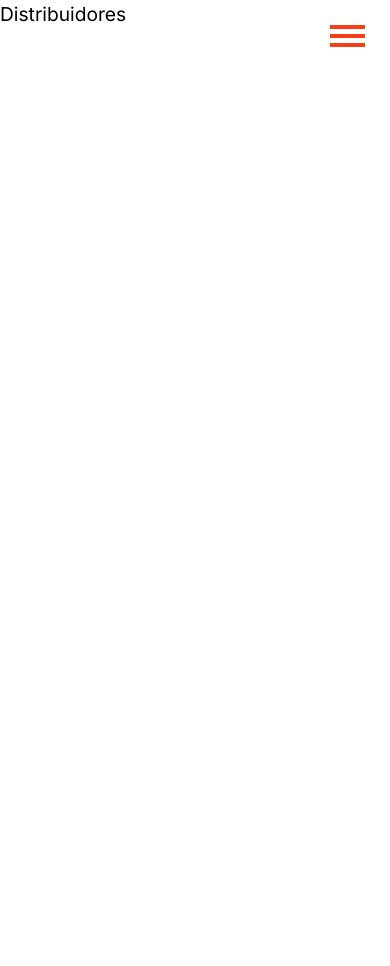
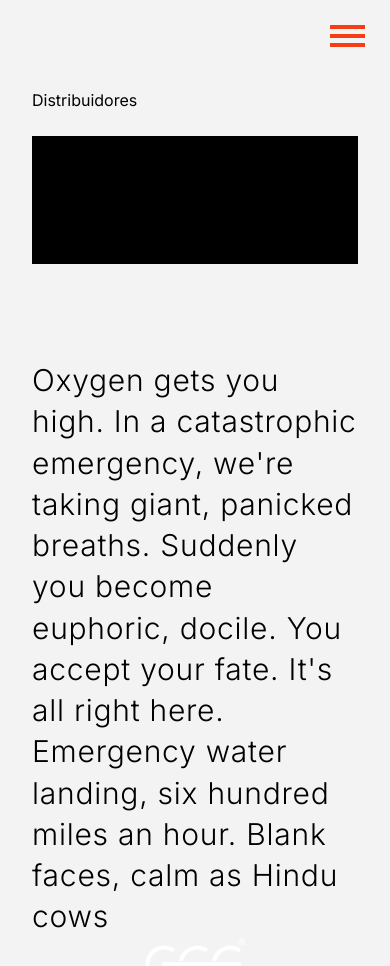
Before and after one commit to valeriaAnabeldePrado/gsg-web, a Next.js app: page /distribuidores in a window 390 px wide. Shown: the top 966 px of the page. Before the commit the page ends 844 px from the top, so only its background shows below. Built offline with nearby package versions, Linux system fonts and the light colour scheme.

Commit message:
agrego distribuidores

```diff
--- a/package.json
+++ b/package.json
@@ -12,11 +12,13 @@
     "@gsap/react": "^2.1.1",
     "clsx": "^2.1.1",
     "embla-carousel-react": "^8.1.7",
+    "framer-motion": "^11.11.8",
     "gsap": "^3.12.5",
     "gsap-trial": "^3.12.5",
     "next": "14.2.5",
     "react": "^18",
-    "react-dom": "^18"
+    "react-dom": "^18",
+    "tailwindcss-animate": "^1.0.7"
   },
   "devDependencies": {
     "postcss": "^8",
--- a/src/app/distribuidores/page.jsx
+++ b/src/app/distribuidores/page.jsx
@@ -1,7 +1,42 @@
 import React from "react";
+import "../productos/productosSection.css";
+import Image from "next/image";
+import logo from "../../../public/imagenes/logoBanner.png";
+import { TextGenerateEffect } from "@/components/ui/text-generate-effect";
+
+const words = `Oxygen gets you high. In a catastrophic emergency, we're taking giant, panicked breaths. Suddenly you become euphoric, docile. You accept your fate. It's all right here. Emergency water landing, six hundred miles an hour. Blank faces, calm as Hindu cows
+`;
 
 const Distribuidores = () => {
-  return <div>Distribuidores</div>;
+  return (
+    <div className="container-main-productos">
+      <div className="py-6">
+        <h1>Distribuidores</h1>
+      </div>
+      <div className="h-32 bg-black"></div>
+      <div className="py-20 flex flex-wrap flex-row ">
+        <div className="md:w-[70%]">
+          <TextGenerateEffect words={words} duration={0.1} />
+          {/* <p>
+            Lorem ipsum dolor sit amet consectetur, adipisicing elit. Quam, nam!
+            Ab velit minus eligendi eos. Officia optio ut voluptatum, minus
+            delectus numquam atque repellendus reprehenderit quia, est dolorem,
+            nostrum culpa?
+          </p> */}
+        </div>
+        <section className="w-100% flex-1 flex items-center justify-center ">
+          <Image src={logo} height={100} width={100} className="" />
+        </section>
+      </div>
+      <div className="py-6 flex align-middle justify-center">
+        <iframe
+          src="https://www.google.com/maps/d/embed?mid=1J0tpWPg0p5t3QT8peDOo0UOrrwVqQcUj&ehbc=2E312F"
+          width="640"
+          height="480"
+        ></iframe>
+      </div>
+    </div>
+  );
 };
 
 export default Distribuidores;
--- a/src/app/globals.css
+++ b/src/app/globals.css
@@ -8,7 +8,7 @@
 }
 
 :root {
-  font-size: clamp(1.2rem, 2vw, 2.5rem);
+  /* font-size: clamp(1.2rem, 2vw, 2.5rem); */
   --color-fondo: #f3f3f3;
   --color-fuente: #2a2a2a;
   --color-fuente-roja: #f53e16;
--- /dev/null
+++ b/src/components/ui/text-generate-effect.jsx
@@ -0,0 +1,57 @@
+"use client";
+import { useEffect } from "react";
+import { motion, stagger, useAnimate } from "framer-motion";
+import { cn } from "@/lib/utils";
+
+export const TextGenerateEffect = ({
+  words,
+  className,
+  filter = true,
+  duration = 0.1,
+}) => {
+  const [scope, animate] = useAnimate();
+  let wordsArray = words.split(" ");
+  useEffect(() => {
+    animate(
+      "span",
+      {
+        opacity: 1,
+        filter: filter ? "blur(0px)" : "none",
+      },
+      {
+        duration: duration ? duration : 1,
+        delay: stagger(0.05),
+      }
+    );
+  }, [scope.current]);
+
+  const renderWords = () => {
+    return (
+      <motion.div ref={scope}>
+        {wordsArray.map((word, idx) => {
+          return (
+            <motion.span
+              key={word + idx}
+              className="dark:text-white text-black opacity-0"
+              style={{
+                filter: filter ? "blur(10px)" : "none",
+              }}
+            >
+              {word}{" "}
+            </motion.span>
+          );
+        })}
+      </motion.div>
+    );
+  };
+
+  return (
+    <div className={cn("font-light", className)}>
+      <div className="mt-4">
+        <div className=" dark:text-white text-black text-3xl leading-snug tracking-wide">
+          {renderWords()}
+        </div>
+      </div>
+    </div>
+  );
+};
--- /dev/null
+++ b/src/lib/utils.js
@@ -0,0 +1,6 @@
+import { clsx } from "clsx"
+import { twMerge } from "tailwind-merge"
+
+export function cn(...inputs) {
+  return twMerge(clsx(inputs))
+}
--- a/tailwind.config.js
+++ b/tailwind.config.js
@@ -12,7 +12,21 @@ module.exports = {
         "gradient-conic":
           "conic-gradient(from 180deg at 50% 50%, var(--tw-gradient-stops))",
       },
+      keyframes: {
+        "accordion-down": {
+          from: { height: "0" },
+          to: { height: "var(--radix-accordion-content-height)" },
+        },
+        "accordion-up": {
+          from: { height: "var(--radix-accordion-content-height)" },
+          to: { height: "0" },
+        },
+      },
+      animation: {
+        "accordion-down": "accordion-down 0.2s ease-out",
+        "accordion-up": "accordion-up 0.2s ease-out",
+      },
     },
   },
-  plugins: [],
+  plugins: [require("tailwindcss-animate")],
 };
```
Also changed, not shown: 1 other file (tests, documents, lock files or other folders).
